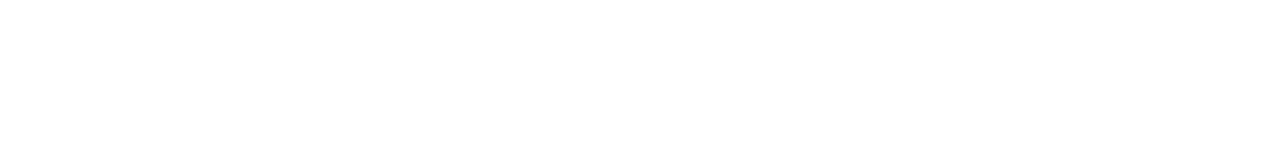
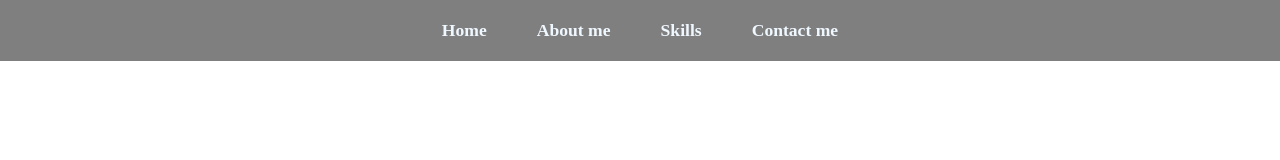
Before and after one commit to komal-89/project-portfolio, a website: page index.html in a window 1280 px wide. Drawn offline with Linux system fonts and the light colour scheme.

Commit message:
add navbar

```diff
--- a/index.html
+++ b/index.html
@@ -4,9 +4,19 @@
     <meta charset="UTF-8" />
     <link rel="icon" type="image/svg+xml" href="./client/assets/favicon.ico" />
     <meta name="viewport" content="width=device-width, initial-scale=1.0" />
-    <title>project!</title>
+    <title>Komal|Portfolio</title>
 
     <link href="./styles/index.css" rel="stylesheet" />
   </head>
-  <body></body>
+  <body>
+    <!--Nav section-->
+    <nav class="navbar">
+      <ul>
+        <li><a href="#">Home</a></li>
+        <li><a href="#">About me</a></li>
+        <li><a href="#">Skills</a></li>
+        <li><a href="#">Contact me</a></li>
+      </ul>
+    </nav>
+  </body>
 </html>
--- a/styles/something.css
+++ b/styles/something.css
@@ -1,3 +1,42 @@
-body {
-  background-color: white;
+/* stylelint-disable font-family-no-missing-generic-family-keyword */
+/* stylelint-disable rule-empty-line-before */
+/* stylelint-disable comment-empty-line-before */
+* {
+  margin: 0;
+  padding: 0;
+  box-sizing: border-box;
 }
+
+/* stylelint-disable-next-line comment-whitespace-inside */
+/* Navbar*/
+
+.navbar {
+  display: flex;
+  justify-content: center;
+  align-items: center;
+  background-color: rgba(0, 0, 0, 0.5);
+  position: sticky;
+  top: 0;
+}
+.navbar ul {
+  display: flex;
+  list-style: none;
+  margin: 20px 0;
+}
+.navbar ul li {
+  font-family: century;
+  font-size: 1.1rem;
+  font-weight: bold;
+}
+.navbar ul li a {
+  text-decoration: none;
+  color: aliceblue;
+  padding: 8px 25px;
+  transition: all 0.5s ease;
+}
+
+.navbar ul li a:hover {
+  background-color: aliceblue;
+  color: black;
+  box-shadow: 0 0 10px white;
+}
```
Also changed, not shown: .cspell.json.
